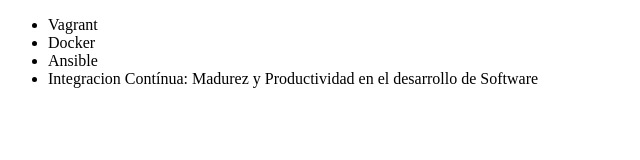
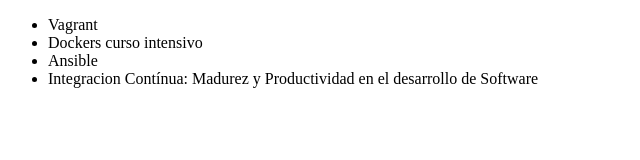
Before and after one commit to Kary-Palacios-Castillo/practicas-alura, a plain HTML site: page index.html in a window 1280 px wide. Shown: the full height of the page, 0-640 px from the left. Drawn offline with Linux system fonts and the light colour scheme.

Commit message:
Corrigiendo el nombre del curso de Dokers

```diff
--- a/index.html
+++ b/index.html
@@ -9,7 +9,7 @@
 <body>
     <ul>
         <li>Vagrant</li>
-        <li>Docker</li>
+        <li>Dockers curso intensivo</li>
         <li>Ansible</li>
         <li>Integracion Contínua: Madurez y Productividad  en el desarrollo de Software</li>
 
```
